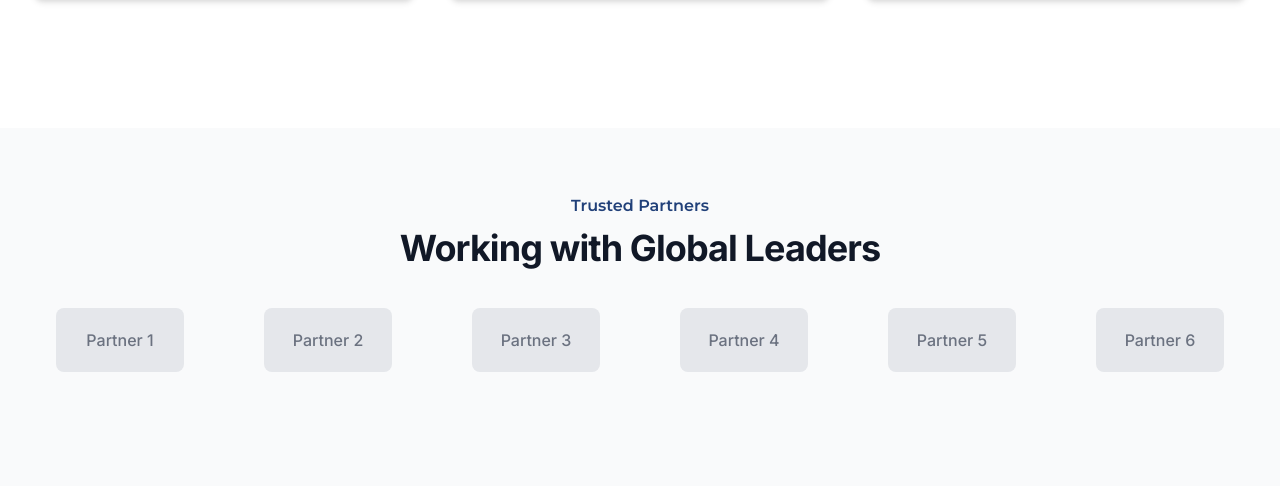
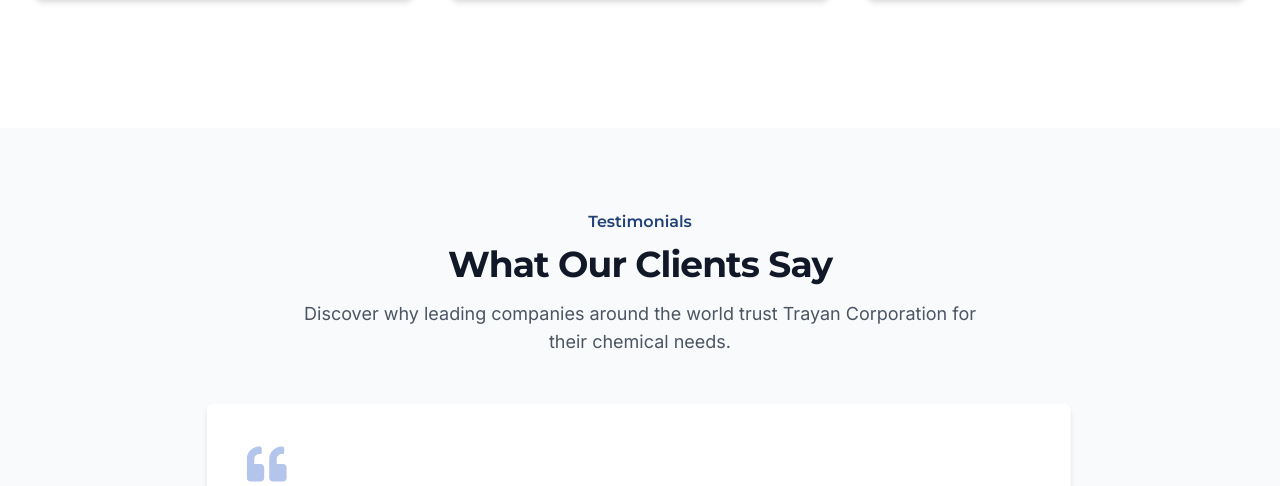
Before and after one commit to Akshat0904/trayan-corp, a Next.js app: page / in a window 1280 px wide. Shown: the part 1980-2466 px from the top of the page. Built offline with nearby package versions, Linux system fonts and the light colour scheme.

Commit message:
chore: comment out partners section in Home component

```diff
--- a/src/app/page.tsx
+++ b/src/app/page.tsx
@@ -41,10 +41,10 @@
     threshold: 0.1,
   });
 
-  const [partnersRef, partnersInView] = useInView({
-    triggerOnce: true,
-    threshold: 0.1,
-  });
+  // const [partnersRef, partnersInView] = useInView({
+  //   triggerOnce: true,
+  //   threshold: 0.1,
+  // });
 
   const [ctaRef, ctaInView] = useInView({
     triggerOnce: true,
@@ -298,7 +298,7 @@
       </motion.div>
 
       {/* Partners Section */}
-      <motion.div ref={partnersRef} className="py-16 bg-gray-50">
+      {/* <motion.div ref={partnersRef} className="py-16 bg-gray-50">
         <div className="mx-auto max-w-7xl px-6 lg:px-8">
           <motion.div
             custom={0}
@@ -332,7 +332,7 @@
             ))}
           </motion.div>
         </div>
-      </motion.div>
+      </motion.div> */}
 
       {/* Testimonials Section */}
       <Testimonials />
```
